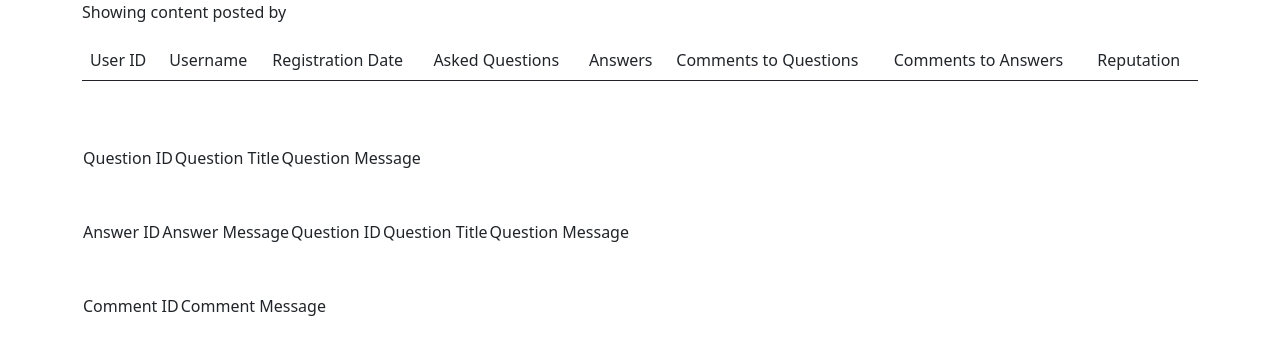
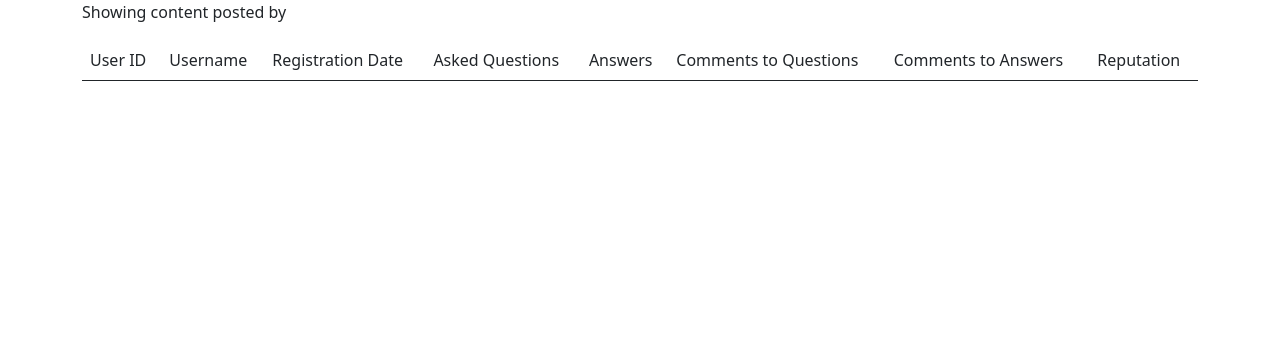
Before and after one commit to snowymountainpass/AskMate, a Flask app: template templates/user_details.html in a window 1280 px wide. Shown: the top 355 px of the page. Run offline with Flask 2, Linux system fonts and the light colour scheme; the template is opened without the code that fills it, so the values that code supplies are empty.

Commit message:
minor cleanup

```diff
--- a/templates/user_details.html
+++ b/templates/user_details.html
@@ -37,48 +37,6 @@
     <br>
     <br>
 
-    <table>
-        <thead>
-            <tr>
-                <td>Question ID</td>
-                <td>Question Title</td>
-                <td>Question Message</td>
-            </tr>
-        </thead>
-
-        <tbody></tbody>
-    </table>
-
-    <br>
-    <br>
-
-    <table>
-        <thead>
-            <tr>
-                <td>Answer ID</td>
-                <td>Answer Message</td>
-                <td>Question ID</td>
-                <td>Question Title</td>
-                <td>Question Message</td>
-            </tr>
-        </thead>
-
-        <tbody></tbody>
-    </table>
-
-    <br>
-    <br>
-
-    <table>
-        <thead>
-            <tr>
-                <td>Comment ID</td>
-                <td>Comment Message</td>
-            </tr>
-        </thead>
-
-        <tbody></tbody>
-    </table>
 
 
 
```
